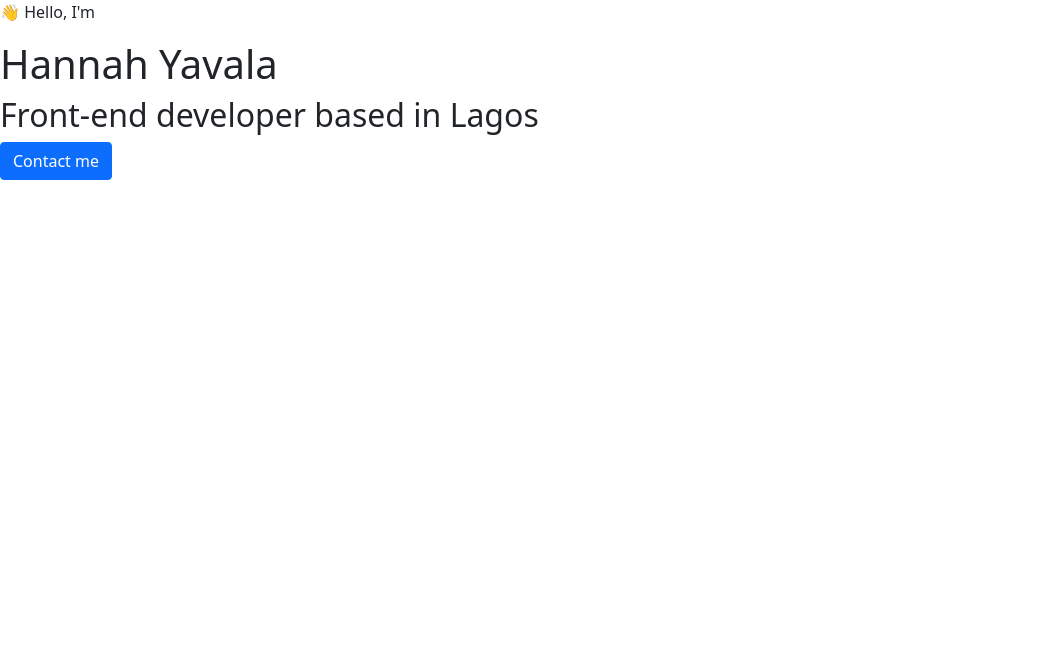
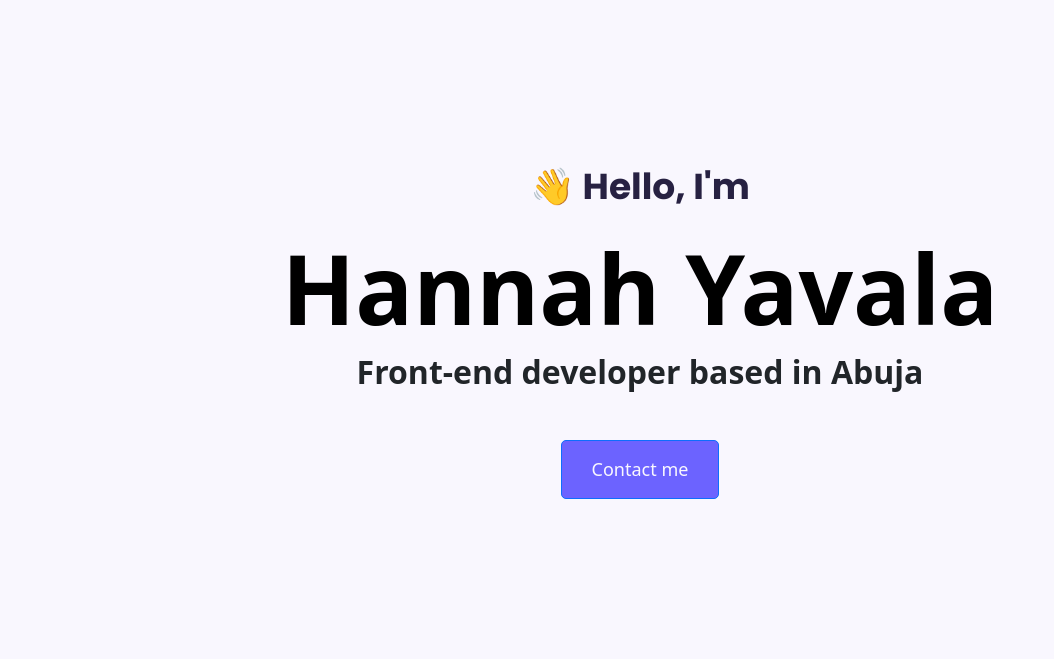
Before and after one commit to Amaya017/portfolio, a plain HTML site: page index.html in a window 1280 px wide. Shown: the whole page, without its empty margins (0-1054 px from the left). Drawn offline with nearby package versions, Linux system fonts and the light colour scheme; a web font is replaced by a local one.

Commit message:
UPDATED MY CSS

```diff
--- a/index.html
+++ b/index.html
@@ -5,11 +5,17 @@
     <meta name="viewport" content="width=device-width, initial-scale=1.0">
     <link href="https://cdn.jsdelivr.net/npm/bootstrap@5.0.2/dist/css/bootstrap.min.css" rel="stylesheet" integrity="sha384-EVSTQN3/azprG1Anm3QDgpJLIm9Nao0Yz1ztcQTwFspd3yD65VohhpuuCOmLASjC" crossorigin="anonymous">
     <title>Portfolio</title>
+    <link rel="preconnect" href="https://fonts.googleapis.com">
+<link rel="preconnect" href="https://fonts.gstatic.com" crossorigin>
+<link href="https://fonts.googleapis.com/css2?family=Playfair:ital,opsz,wght@0,5..1200,300..900;1,5..1200,300..900&family=Poppins:ital,wght@0,100;0,200;0,300;0,400;0,500;0,600;0,700;0,800;0,900;1,100;1,200;1,300;1,400;1,500;1,600;1,700;1,800;1,900&display=swap" rel="stylesheet">
+    <link rel="stylesheet" href="styles.css">
 </head>
 <body>
+    <div class="whole">
     <p>👋 Hello, I'm </p>
     <h1>Hannah Yavala</h1>
-    <h2>Front-end developer based in Lagos</h2>
+    <h2 class="mb-5">Front-end developer based in Abuja</h2>
     <a href="#" class="btn btn-primary">Contact me</a>
+</div>
 </body>
 </html>
--- a/styles.css
+++ b/styles.css
@@ -0,0 +1,43 @@
+:root{
+    --heading-font-family:"Playfair", system-ui;
+    --p-font-family: "Poppins", system-ui;
+    --background-color: #f9f7fe;
+
+}
+
+.whole{
+    padding: 160px 20px;
+    background-color: var(--background-color);
+    text-align: center;
+}
+
+.btn{
+    color: #f9f7fe;
+    padding: 15px 30px;
+    border-radius: 5px;
+    background-color: #6c63ff;
+    font-size: 18px;
+    line-height: 27px;
+
+}
+
+p{
+    font-family: var(--p-font-family);
+    font-size: 36px;
+    font-weight: bold;
+    color: #272142;
+
+}
+
+h1{
+    font-family: var(--heading-font-family);
+    font-size: 96px;
+    font-weight: bold;
+    color: black;
+}
+
+h2{
+    font-family: var(--heading-font-family);
+    font-size: 32px;
+    font-weight: bold;
+}
```
